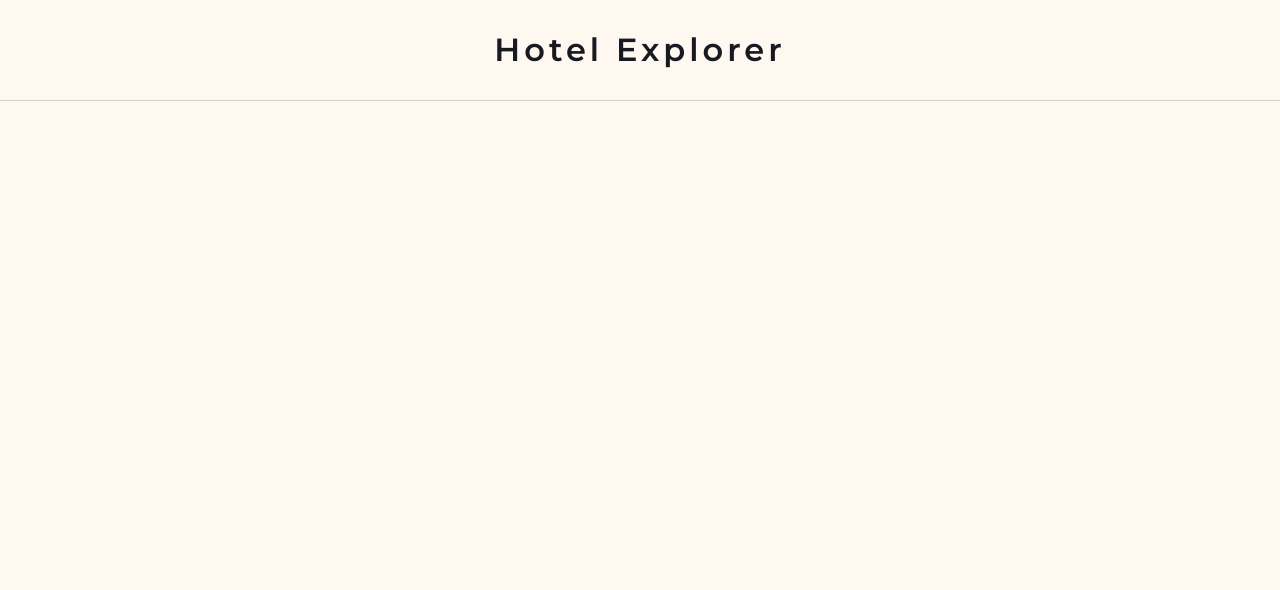
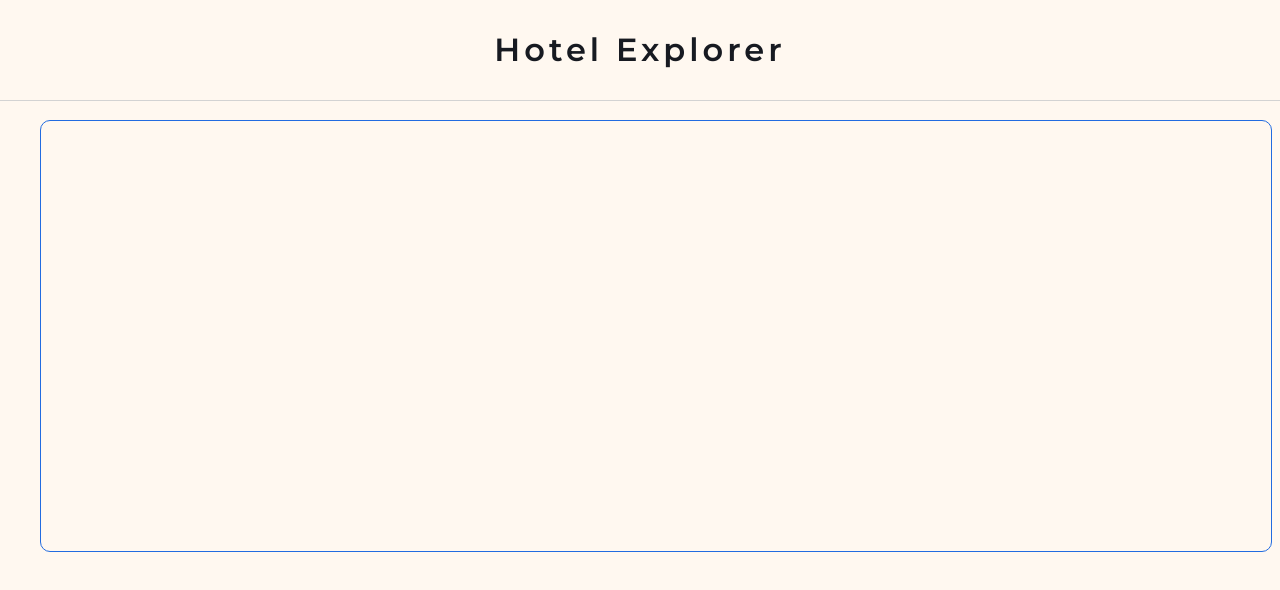
Before and after one commit to amargielewski/hotel-list, a React (Create React App) app: page / in a window 1280 px wide. Shown: the top 590 px of the page. Built offline with nearby package versions, Linux system fonts and the light colour scheme.

Commit message:
feat:HotelListBox component wrapper

```diff
--- a/src/App.tsx
+++ b/src/App.tsx
@@ -1,10 +1,13 @@
+import { HotelListBox } from './components/HotelListBox/HotelListBox';
 import { MainLayout } from './layouts/MainLayout/MainLayout';
 import { ThemeProvider } from './providers/theme';
 
 function App() {
   return (
     <ThemeProvider>
-      <MainLayout></MainLayout>
+      <MainLayout>
+        <HotelListBox></HotelListBox>
+      </MainLayout>
     </ThemeProvider>
   );
 }
--- a/src/components/Header/Header.styled.ts
+++ b/src/components/Header/Header.styled.ts
@@ -7,6 +7,7 @@ export const HeaderWrapper = styled.div`
   display: flex;
   align-items: center;
   justify-content: center;
+  margin-bottom: 20px;
 
   ::after {
     position: absolute;
--- /dev/null
+++ b/src/components/HotelListBox/HotelListBox.styled.ts
@@ -0,0 +1,9 @@
+import styled from 'styled-components';
+
+export const StyledWrapper = styled.div`
+  width: 100%;
+  height: 400px;
+  border: 1px solid ${({ theme }) => theme.colors.celtic_blue};
+  border-radius: 10px;
+  padding: 15px;
+`;
--- /dev/null
+++ b/src/components/HotelListBox/HotelListBox.tsx
@@ -0,0 +1,8 @@
+import { PropsWithChildren } from 'react';
+import { StyledWrapper } from './HotelListBox.styled';
+
+type HotelListBoxProps = PropsWithChildren<{}>;
+
+export const HotelListBox = ({ children }: HotelListBoxProps) => {
+  return <StyledWrapper>{children}</StyledWrapper>;
+};
--- a/src/layouts/MainLayout/MainLayout.tsx
+++ b/src/layouts/MainLayout/MainLayout.tsx
@@ -10,7 +10,6 @@ export const MainLayout = ({ children }: MainLayoutProps) => {
     <>
       <Header />
       <MainLayoutWrapper>{children}</MainLayoutWrapper>
-      <Footer />
     </>
   );
 };
```
